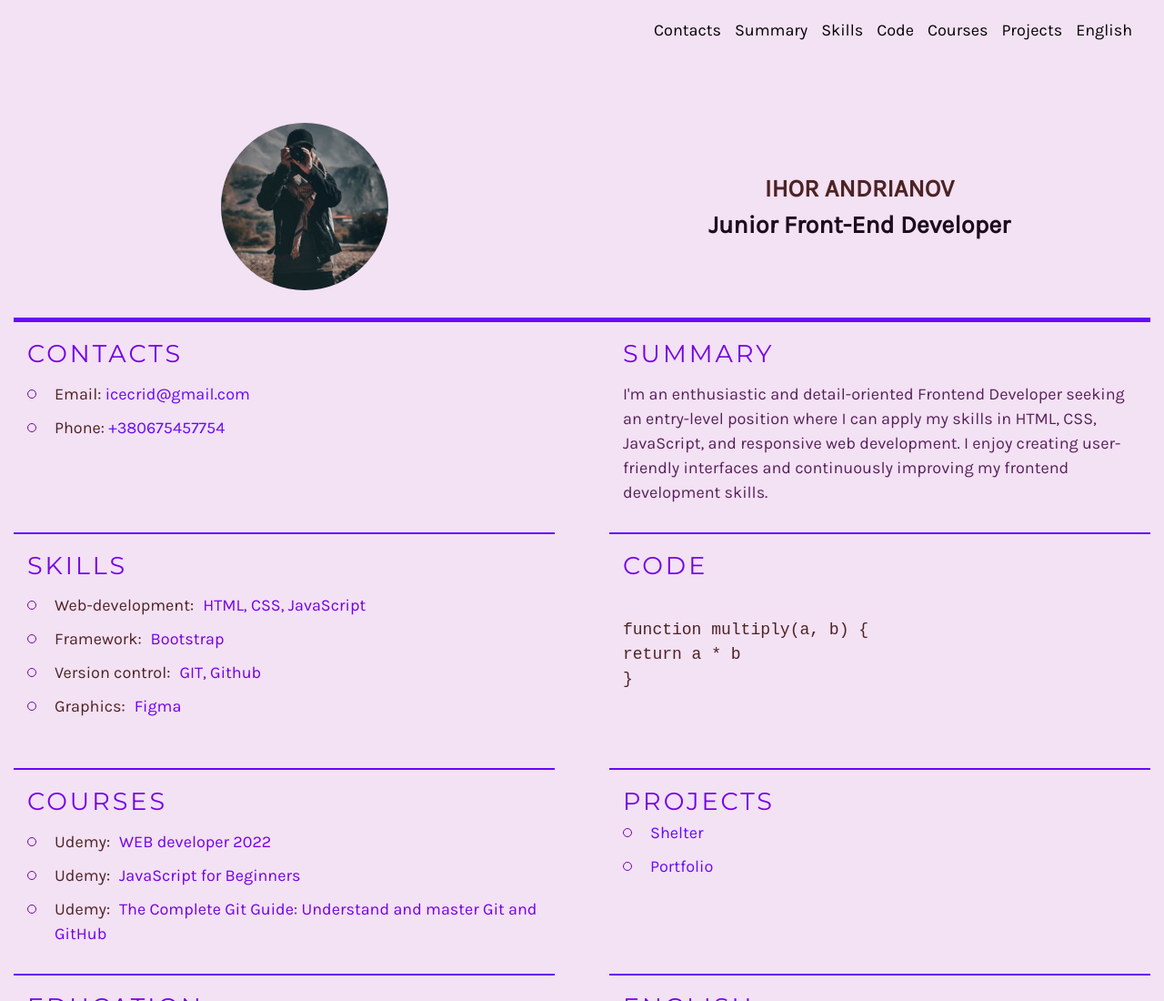
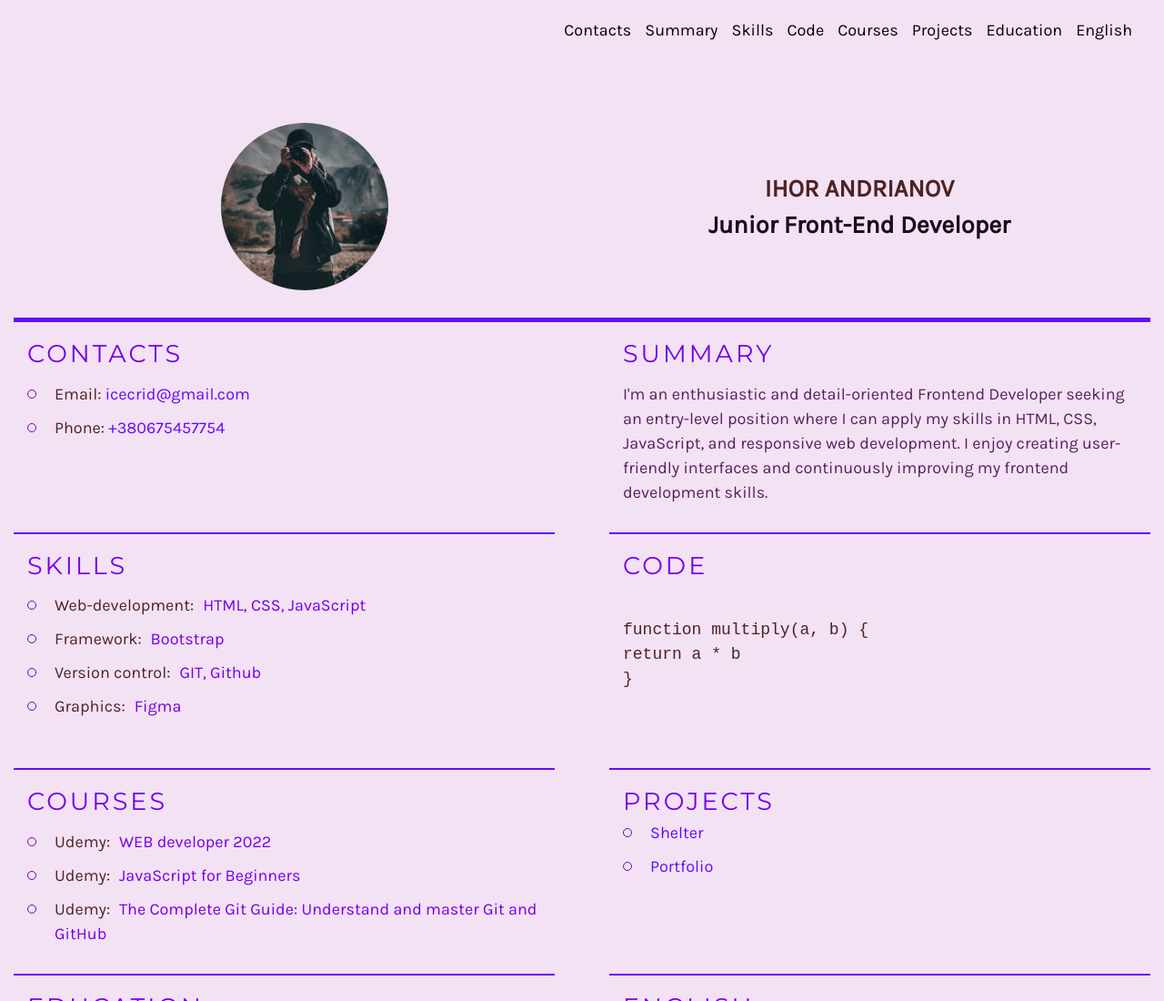
Before and after one commit to IceCrid/rsschool-cv, a plain HTML site: page index.html in a window 1280 px wide. Shown: the top 1100 px of the page at 91% size. Drawn offline with Linux system fonts and the light colour scheme.

Commit message:
feat: add education navigation link

```diff
--- a/index.html
+++ b/index.html
@@ -94,6 +94,13 @@
             href="#projects"
             class="header__link"
           >Projects
+          </a>
+        </li>
+        <li class="header__item">
+          <a
+            href="#education"
+            class="header__link"
+          >Education
           </a>
         </li>
         <li class="header__item">
@@ -242,7 +249,10 @@ return a * b
       </ul>
     </section>
 
-    <section class="education section">
+    <section
+      id="education"
+      class="education section"
+    >
       <h2 class="education__title title">Education</h2>
       <p class="education__establishment">Mykhailo Ostrohradskyi Kremenchuk National University</p>
     </section>
```
